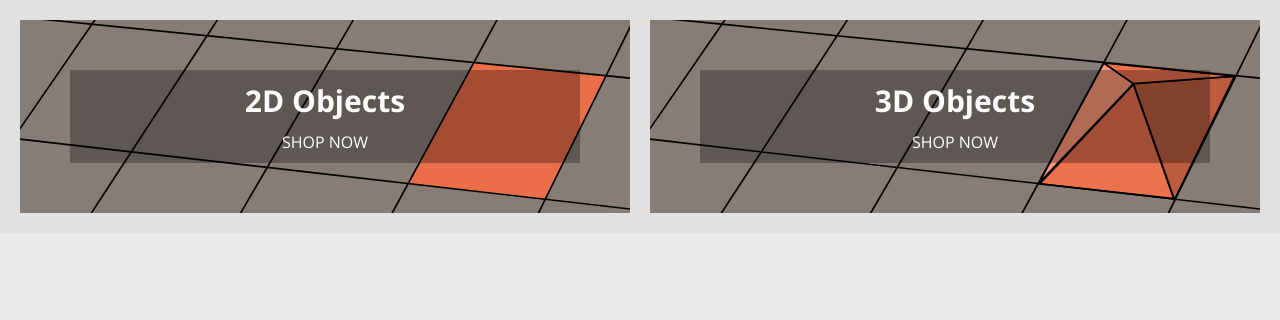
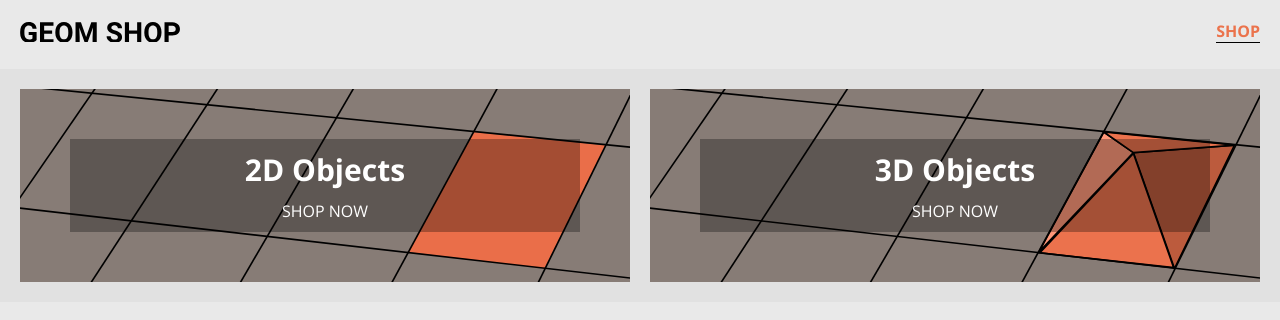
Before and after one commit to webuxmotion/geomshop, a React (Create React App) app: page / in a window 1280 px wide. Shown: the top 320 px of the page. Built offline with nearby package versions, Linux system fonts and the light colour scheme.

Commit message:
Add Logo, Header, MenuItem components

```diff
--- a/src/App.js
+++ b/src/App.js
@@ -1,14 +1,18 @@
 import React from 'react';
 import { Switch, Route } from 'react-router-dom';
 
+import { Header } from './components';
 import { HomePage, ShopPage } from './pages';
 
 function App() {
   return (
-    <Switch>
-      <Route exact path='/' component={HomePage} />
-      <Route exact path='/shop' component={ShopPage} />
-    </Switch>
+    <>
+      <Header/>
+      <Switch>
+        <Route exact path='/' component={HomePage} />
+        <Route exact path='/shop' component={ShopPage} />
+      </Switch>
+    </>
   );
 }
 
--- a/src/components/category-menu-item/category-menu-item.scss
+++ b/src/components/category-menu-item/category-menu-item.scss
@@ -3,6 +3,7 @@
   background-repeat: no-repeat;
   background-position: right center;
   background-size: cover;
+  cursor: pointer;
 
   &__content {
     padding: 10px;
--- a/src/components/collection-preview/collection-preview.js
+++ b/src/components/collection-preview/collection-preview.js
@@ -9,8 +9,8 @@ const CollectionPreview = ({ title, items }) => (
       { items
         .filter((item, idx) => idx < 4)
         .map(item => (
-          <div className="collection-preview__item">
-            <CollectionItem key={item.id} {...item} />
+          <div key={item.id} className="collection-preview__item">
+            <CollectionItem {...item} />
           </div>
         ))
       }
--- /dev/null
+++ b/src/components/header/header.js
@@ -0,0 +1,16 @@
+import { Logo, MenuItem } from '../index';
+
+const Header = () => (
+  <header className="header">
+    <div className="header__column">
+      <Logo href="/" />
+    </div>
+    <div className="header__column">
+      <div className="header__nav-item">
+        <MenuItem href="/shop">SHOP</MenuItem>
+      </div>
+    </div>
+  </header>
+);
+
+export default Header;
--- /dev/null
+++ b/src/components/header/header.scss
@@ -0,0 +1,10 @@
+.header {
+  padding: 20px;
+  display: flex;
+  justify-content: space-between;
+  align-items: center;
+
+  &__nav-item {
+    margin-bottom: 7px;
+  }
+}
--- a/src/components/imports.scss
+++ b/src/components/imports.scss
@@ -2,3 +2,6 @@
 @import './category-menu-item/category-menu-item.scss';
 @import './collection-preview/collection-preview.scss';
 @import './collection-item/collection-item.scss';
+@import './header/header.scss';
+@import './logo/logo.scss';
+@import './menu-item/menu-item.scss';
--- a/src/components/index.js
+++ b/src/components/index.js
@@ -2,10 +2,16 @@ import CategoryList from './category-list/category-list';
 import CategoryMenuItem from './category-menu-item/category-menu-item';
 import CollectionPreview from './collection-preview/collection-preview';
 import CollectionItem from './collection-item/collection-item';
+import Header from './header/header';
+import Logo from './logo/logo';
+import MenuItem from './menu-item/menu-item';
 
 export {
   CategoryList,
   CategoryMenuItem,
   CollectionPreview,
   CollectionItem,
+  Header,
+  Logo,
+  MenuItem,
 }
--- /dev/null
+++ b/src/components/logo/logo.js
@@ -0,0 +1,17 @@
+import { Link } from 'react-router-dom';
+
+import { ReactComponent as LogoImage } from '../../assets/logo.svg';
+
+const Logo = ({ href }) => {
+  const Tag = href ?
+    ({ children, ...props }) => <Link to={href} {...props}>{children}</Link> :
+    ({ children, ...props }) => <span {...props}>{children}</span>;
+
+  return (
+    <Tag className="logo">
+      <LogoImage className="logo__image" />
+    </Tag>
+  );
+};
+
+export default Logo;
--- /dev/null
+++ b/src/components/logo/logo.scss
@@ -0,0 +1,8 @@
+.logo {
+  display: inline-flex;
+
+  &__image {
+    height: auto;
+    width: 160px;
+  }
+}
--- /dev/null
+++ b/src/components/menu-item/menu-item.js
@@ -0,0 +1,12 @@
+import { Link } from 'react-router-dom';
+
+const MenuItem = ({ children, href }) => {
+
+  return (
+    <Link className="menu-item" to={href}>
+      {children}
+    </Link>
+  );
+};
+
+export default MenuItem;
--- /dev/null
+++ b/src/components/menu-item/menu-item.scss
@@ -0,0 +1,10 @@
+.menu-item {
+  text-decoration: none;
+  color: #eb734c;
+  font-weight: bold;
+  border-bottom: 1px solid black;
+
+  &:hover {
+    border-bottom: 1px solid #eb734c;
+  }
+}
```
Also changed, not shown: src/assets/logo.svg (added).
